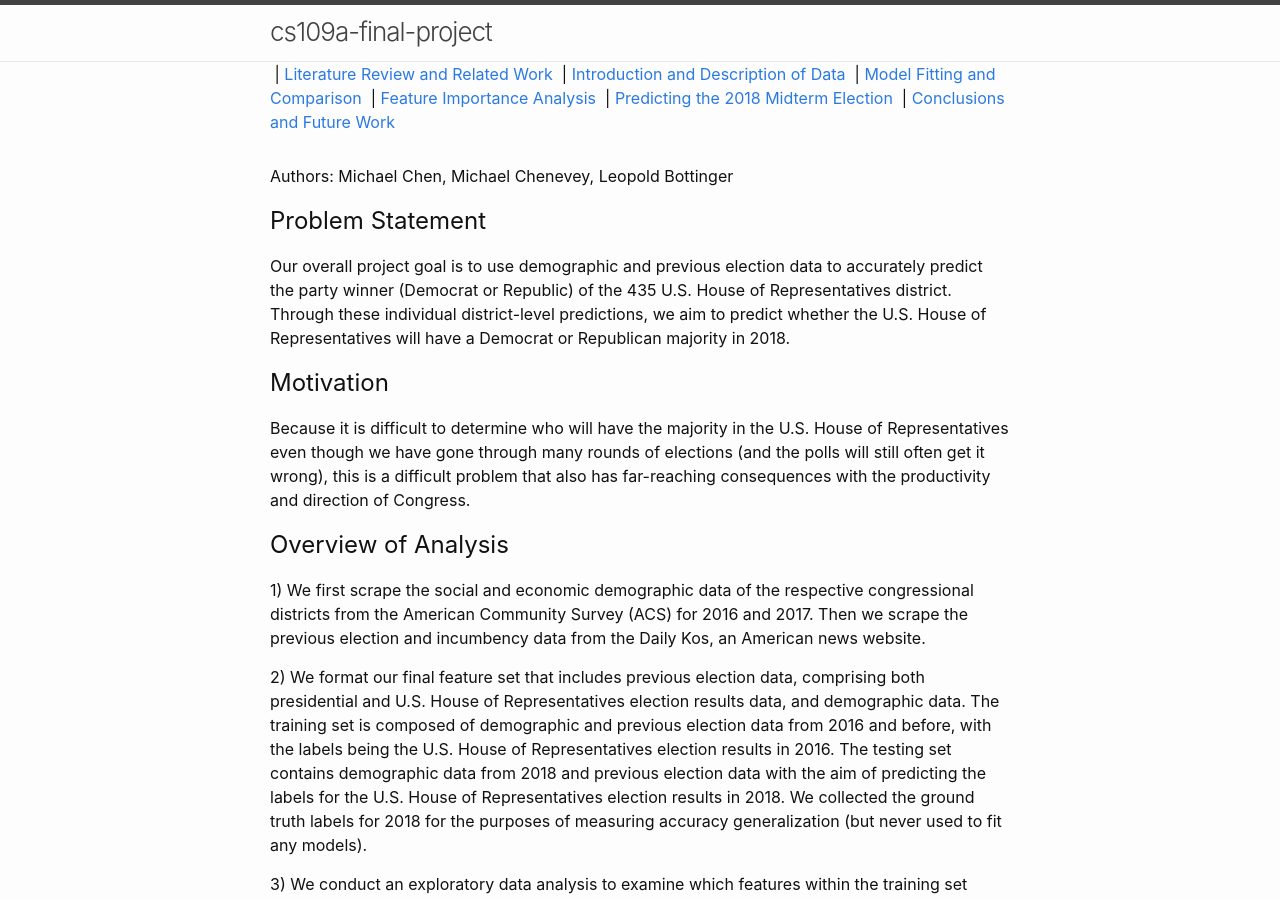
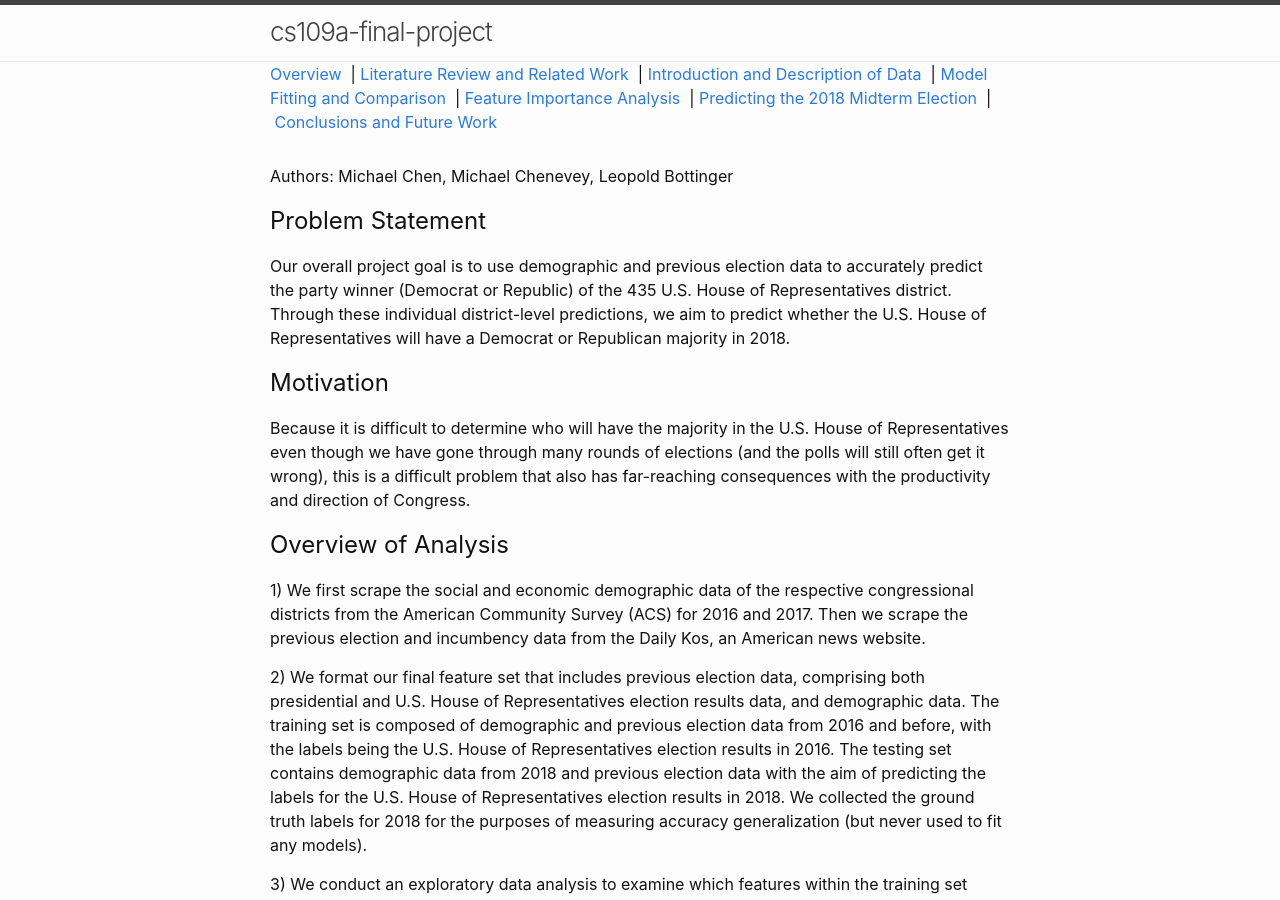
Before and after one commit to thyme4soup/cs109a-final-project, a Jekyll site: the page built from index.md, in a window 1280 px wide and 900 px high. Built offline with Jekyll 4.4.1, drawn with Linux system fonts in a browser that asks for light colours; our own code applies the rules of GitHub Pages for plain Markdown files.

Commit message:
Update default.html

```diff
--- a/_layouts/default.html
+++ b/_layouts/default.html
@@ -10,7 +10,7 @@
     <nav class="group">
       <div class="wrapper">
         {% if site.title and site.title != page.title %}
-           <a href="{{ "/" | absolute_url }}">{{ Overview }}</a>
+           <a href="{{ "/" | absolute_url }}">Overview</a>
         {% endif %}
         {% assign navigation_pages = site.html_pages | sort: 'nav_include' %}
         {% for node in navigation_pages %}
```
